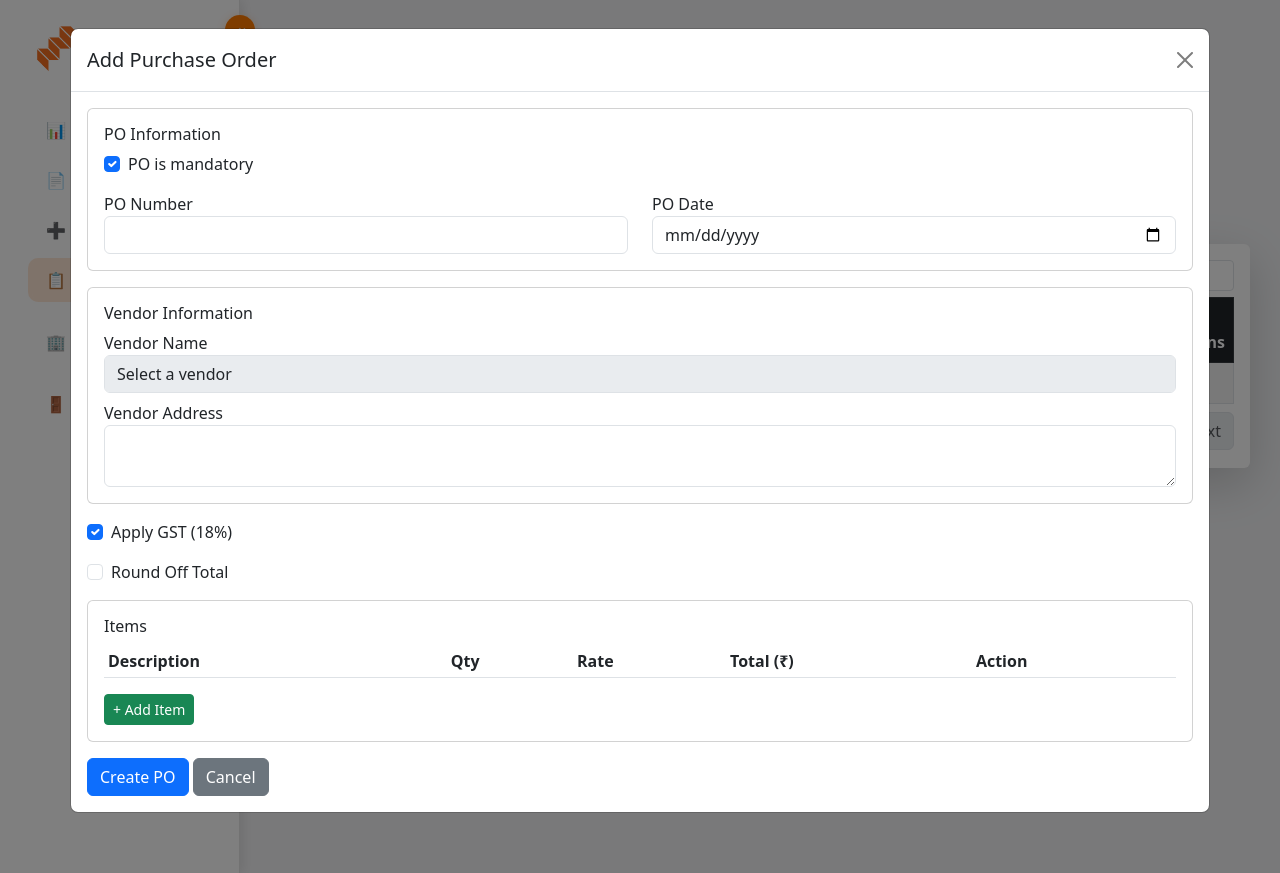
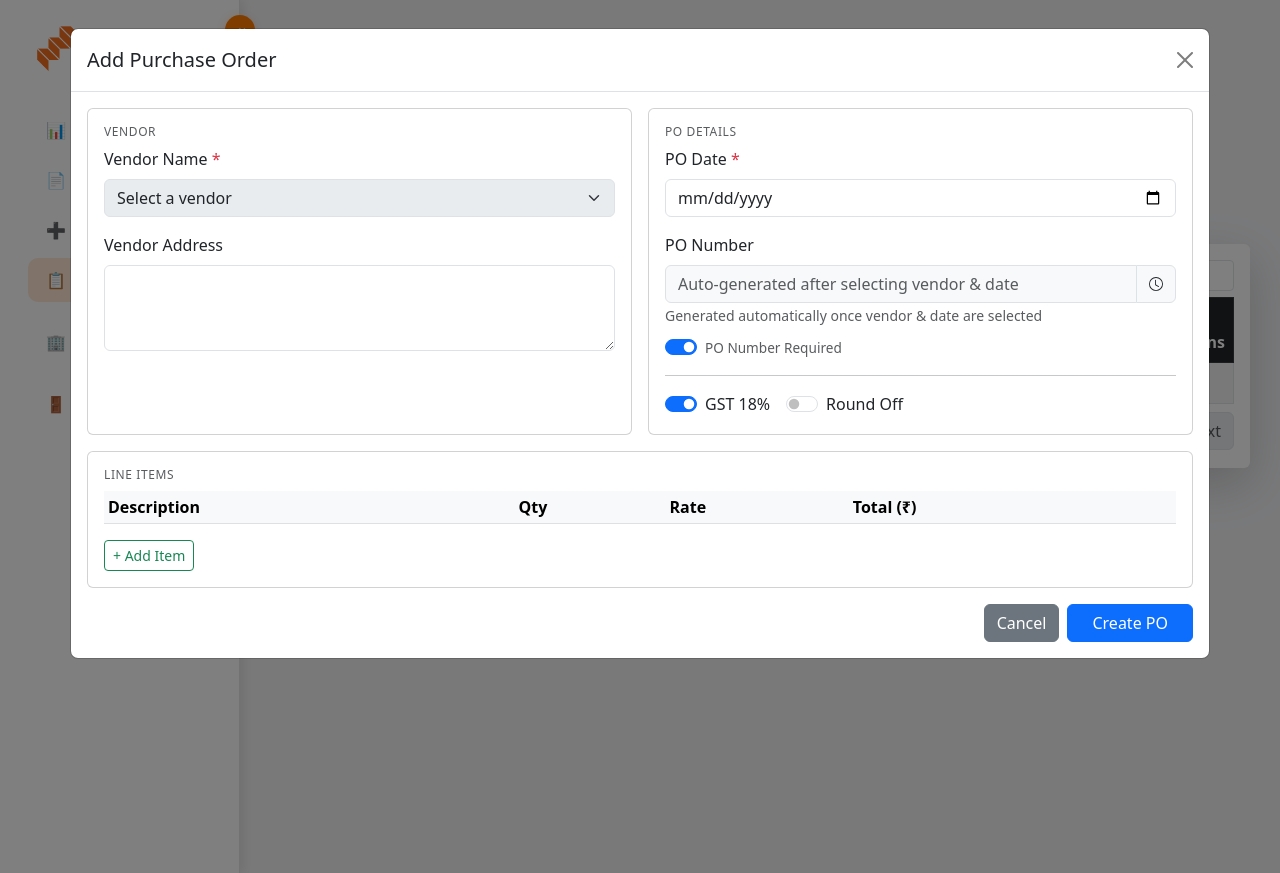
Before and after one commit to Tushar216-507/Invoice_System, a Flask app: page /po/list in a window 1280 px wide, after a click on "Add PO". Run offline with Flask 3, Linux system fonts and the light colour scheme; the visitor is signed in with stand-in values (Sample User, id 1); data that the repository does not hold is empty; parts of the project's set-up code (start-up, migrations or seed data) failed here and were passed over; some libraries are stand-ins or nearby versions.

Commit message:
feat: Enhance PO creation and editing forms with vendor and date dependencies

```diff
--- a/static/js/po-management.js
+++ b/static/js/po-management.js
@@ -145,7 +145,8 @@ function togglePOSection() {
     poFields.style.display = "flex";
     if (poNumberInput){
       poNumberInput.required = true;
-      poNumberInput.closest('.col-md-6').style.display = "block";
+      const colShow = poNumberInput.closest('.col-md-6');
+      if (colShow) colShow.style.display = "block";
     }
     if (poDateInput) poDateInput.required = true;
   } else {
@@ -155,7 +156,8 @@ function togglePOSection() {
       poNumberInput.value = "";
       poNumberInput.required = false;
       poNumberInput.readOnly = false;
-      poNumberInput.closest('.col-md-6').style.display = "none";
+      const colHide = poNumberInput.closest('.col-md-6');
+      if (colHide) colHide.style.display = "none";
     }
     if (poDateInput) {
       poDateInput.required = true;
@@ -163,6 +165,30 @@ function togglePOSection() {
   }
 
   updateVendorLockState();
+}
+
+function togglePONumberField(isRequired) {
+  const poNumberInput = document.getElementById("add_po_number");
+  const poNumberGroup = poNumberInput?.closest('.input-group');
+  const poNumberLabel = poNumberGroup?.previousElementSibling;
+
+  if (!poNumberInput) return;
+
+  if (isRequired) {
+    poNumberInput.placeholder = "Auto-generated after selecting vendor & date";
+    poNumberInput.readOnly = true;
+    poNumberInput.style.background = "#f8f9fa";
+    poNumberInput.style.color = "#6c757d";
+    // Re-trigger generation if vendor+date already selected
+    const vendor = document.getElementById("vendor_name")?.value;
+    if (vendor) fillVendorDetails(vendor);
+  } else {
+    poNumberInput.value = "";
+    poNumberInput.readOnly = false;
+    poNumberInput.style.background = "";
+    poNumberInput.style.color = "";
+    poNumberInput.placeholder = "Enter PO number manually";
+  }
 }
 
 function updateVendorLockState() {
@@ -330,8 +356,8 @@ function setupEditPOFormSubmission() {
 
     const payload = {
         items: items,
-        apply_gst: document.getElementById("apply_gst")?.checked,
-        apply_round_off: document.getElementById("apply_round_off")?.checked ?? false
+        apply_gst: document.getElementById("edit_apply_gst")?.checked ?? true,
+        apply_round_off: document.getElementById("edit_apply_round_off")?.checked ?? false
     };
 
     try {
@@ -396,7 +422,8 @@ function setupPOFormSubmission() {
     payload.apply_round_off = document.getElementById("apply_round_off")?.checked ?? false;
 
     if (isMandatory) {
-      payload.po_number = document.getElementById("add_po_number")?.value;
+      const poNumRequired = document.getElementById("po_number_required")?.checked ?? true;
+      payload.po_number = poNumRequired ? document.getElementById("add_po_number")?.value : null;
       const poDate = document.getElementById('po_date')?.value;
       payload.po_date = poDate ? poDate.split("-").reverse().join("/") : null;
     } else {
--- a/templates/po_list.html
+++ b/templates/po_list.html
@@ -99,38 +99,19 @@
 <div class="modal-body">
 <form id="addPOForm">
     <input type="hidden" id="csrf_token" value="{{ csrf_token() }}">
+    <input type="checkbox" id="is_po_mandatory" checked style="display:none;">
 
+    <!-- PO Info + Vendor side by side -->
+    <div class="row g-3 mb-3">
 
-<div class="card mb-3">
+        <!-- Left: Vendor -->
+        <div class="col-md-6">
+            <div class="card h-100">
             <div class="card-body">
-<h6>PO Information</h6>
-<div class="form-check mb-3">
-    <input class="form-check-input" type="checkbox" id="is_po_mandatory" checked>
-    <label class="form-check-label" for="is_po_mandatory">
-        PO is mandatory
-    </label>
-</div>
+                <h6 class="card-title text-muted text-uppercase" style="font-size:0.75rem;letter-spacing:0.05em;">Vendor</h6>
 
-<div class="row" id="poFields">
-    <div class="col-md-6">
-        <label>PO Number</label>
-        <input id="add_po_number" class="form-control" required>
-    </div>
-
-    <div class="col-md-6">
-        <label>PO Date</label>
-        <input id="po_date" type="date" class="form-control" required>
-    </div>
-</div>
-</div>
-</div>
-
-<div class="card mb-3">
-<div class="card-body">
-<h6>Vendor Information</h6>
-
-<label>Vendor Name</label>
-<select id="vendor_name" class="form-control" required>
+                <label class="form-label">Vendor Name <span class="text-danger">*</span></label>
+                <select id="vendor_name" class="form-select" required>
                     <option value="">Select a vendor</option>
                     {% for vendor in vendors %}
                         <option value="{{ vendor.vendor_name }}"
@@ -140,52 +121,85 @@
                     {% endfor %}
                 </select>
 
-<label class="mt-2">Vendor Address</label>
-<textarea id="vendor_address" class="form-control" rows="2" required></textarea>
+                <label class="form-label mt-3">Vendor Address</label>
+                <textarea id="vendor_address" class="form-control" rows="3" required></textarea>
+            </div>
+            </div>
+        </div>
+
+        <!-- Right: PO Details -->
+        <div class="col-md-6">
+            <div class="card h-100">
+            <div class="card-body">
+                <h6 class="card-title text-muted text-uppercase" style="font-size:0.75rem;letter-spacing:0.05em;">PO Details</h6>
+
+                <label class="form-label">PO Date <span class="text-danger">*</span></label>
+                <input id="po_date" type="date" class="form-control mb-3" required>
+
+                <label class="form-label">PO Number</label>
+                <div class="input-group">
+                    <input id="add_po_number" class="form-control" readonly
+                           placeholder="Auto-generated after selecting vendor &amp; date"
+                           style="background:#f8f9fa; color:#6c757d;">
+                    <span class="input-group-text" title="Auto-generated">
+                        <svg xmlns="http://www.w3.org/2000/svg" width="14" height="14" fill="currentColor" viewBox="0 0 16 16">
+                            <path d="M8 3.5a.5.5 0 0 0-1 0V9a.5.5 0 0 0 .252.434l3.5 2a.5.5 0 0 0 .496-.868L8 8.71V3.5z"/>
+                            <path d="M8 16A8 8 0 1 0 8 0a8 8 0 0 0 0 16zm7-8A7 7 0 1 1 1 8a7 7 0 0 1 14 0z"/>
+                        </svg>
+                    </span>
+                </div>
+                <small class="text-muted">Generated automatically once vendor &amp; date are selected</small>
+                <div class="form-check form-switch mt-2">
+                    <input class="form-check-input" type="checkbox" role="switch" id="po_number_required" checked
+                        onchange="togglePONumberField(this.checked)">
+                    <label class="form-check-label text-muted" for="po_number_required" style="font-size:0.85rem;">
+                        PO Number Required
+                    </label>
+                </div>
+
+                <hr class="my-3">
+
+                <!-- Toggles -->
+                <div class="d-flex gap-3">
+                    <div class="form-check form-switch">
+                        <input class="form-check-input" type="checkbox" role="switch" id="apply_gst" checked>
+                        <label class="form-check-label" for="apply_gst">GST 18%</label>
+                    </div>
+                    <div class="form-check form-switch">
+                        <input class="form-check-input" type="checkbox" role="switch" id="apply_round_off">
+                        <label class="form-check-label" for="apply_round_off">Round Off</label>
+                    </div>
+                </div>
 
             </div>
             </div>
-
-<div class="form-check mb-3">
-    <input class="form-check-input" type="checkbox" id="apply_gst" checked>
-    <label class="form-check-label">
-        Apply GST (18%)
-    </label>
         </div>
 
-<div class="form-check mb-3">
-    <input class="form-check-input" type="checkbox" id="apply_round_off">
-    <label class="form-check-label">
-        Round Off Total
-    </label>
     </div>
 
-<div class="card">
+    <!-- Items -->
+    <div class="card mb-3">
     <div class="card-body">
-
-<h6>Items</h6>
-
-<table class="table table-sm">
-<thead>
+        <h6 class="card-title text-muted text-uppercase" style="font-size:0.75rem;letter-spacing:0.05em;">Line Items</h6>
+        <table class="table table-sm table-hover">
+        <thead class="table-light">
         <tr>
             <th>Description</th>
             <th>Qty</th>
             <th>Rate</th>
             <th>Total (₹)</th>
-    <th>Action</th>
+            <th></th>
         </tr>
         </thead>
         <tbody id="itemsBody"></tbody>
         </table>
-
-<button type="button" class="btn btn-success btn-sm" onclick="addItemRow()">+ Add Item</button>
-
+        <button type="button" class="btn btn-outline-success btn-sm" onclick="addItemRow()">+ Add Item</button>
     </div>
     </div>
 
-<div class="mt-3">
-    <button class="btn btn-primary">Create PO</button>
-    <button class="btn btn-secondary" data-bs-dismiss="modal">Cancel</button>
+    <div class="d-flex justify-content-end gap-2">
+        <button type="button" class="btn btn-secondary" data-bs-dismiss="modal">Cancel</button>
+        <button type="submit" class="btn btn-primary px-4">Create PO</button>
     </div>
 
 </form>
@@ -205,62 +219,89 @@
     <button class="btn-close" data-bs-dismiss="modal"></button>
 </div>
 
+<!-- Edit PO Form -->
 <div class="modal-body">
-
 <form id="editPOForm">
     <input type="hidden" id="edit_po_id">
 
-<!-- ===== PO HEADER FIELDS ===== -->
-<div class="row mb-3">
+    <!-- Vendor + PO Details side by side -->
+    <div class="row g-3 mb-3">
 
+        <!-- Left: Vendor -->
         <div class="col-md-6">
-    <label>PO Number</label>
-    <input id="edit_po_number" class="form-control" required readonly style="background-color: #f0f0f0;">
-    <small class="text-muted">Auto-generated when vendor is selected</small>
+            <div class="card h-100">
+            <div class="card-body">
+                <h6 class="card-title text-muted text-uppercase" style="font-size:0.75rem;letter-spacing:0.05em;">Vendor</h6>
+
+                <label class="form-label">Vendor Name <span class="text-danger">*</span></label>
+                <input type="text" id="edit_vendor_name" class="form-control" required>
+
+                <label class="form-label mt-3">Vendor Address</label>
+                <textarea id="edit_vendor_address" class="form-control" rows="3"></textarea>
+            </div>
+            </div>
         </div>
 
-    <div class="col-md-4">
-        <label class="form-label">PO Date</label>
-        <input type="date" id="edit_po_date" class="form-control" required>
+        <!-- Right: PO Details -->
+        <div class="col-md-6">
+            <div class="card h-100">
+            <div class="card-body">
+                <h6 class="card-title text-muted text-uppercase" style="font-size:0.75rem;letter-spacing:0.05em;">PO Details</h6>
+
+                <label class="form-label">PO Date <span class="text-danger">*</span></label>
+                <input type="date" id="edit_po_date" class="form-control mb-3" required>
+
+                <label class="form-label">PO Number</label>
+                <input id="edit_po_number" class="form-control" readonly
+                       style="background:#f8f9fa; color:#6c757d;">
+                <small class="text-muted">Auto-generated from vendor &amp; date</small>
+
+                <hr class="my-3">
+
+                <!-- Toggles -->
+                <div class="d-flex gap-3">
+                    <div class="form-check form-switch">
+                        <input class="form-check-input" type="checkbox" role="switch" id="edit_apply_gst" checked>
+                        <label class="form-check-label" for="edit_apply_gst">GST 18%</label>
+                    </div>
+                    <div class="form-check form-switch">
+                        <input class="form-check-input" type="checkbox" role="switch" id="edit_apply_round_off">
+                        <label class="form-check-label" for="edit_apply_round_off">Round Off</label>
+                    </div>
                 </div>
 
-    <div class="col-md-4">
-        <label class="form-label">Vendor Name</label>
-        <input type="text" id="edit_vendor_name" class="form-control" required>
             </div>
-
-    <div class="col-md-12 mt-2">
-        <label class="form-label">Vendor Address</label>
-        <textarea id="edit_vendor_address" class="form-control" rows="2"></textarea>
+            </div>
         </div>
 
     </div>
 
-<hr>
-
-<!-- ===== ITEMS TABLE ===== -->
-<table class="table table-sm">
-<thead>
+    <!-- Items -->
+    <div class="card mb-3">
+    <div class="card-body">
+        <h6 class="card-title text-muted text-uppercase" style="font-size:0.75rem;letter-spacing:0.05em;">Line Items</h6>
+        <table class="table table-sm table-hover">
+        <thead class="table-light">
         <tr>
             <th>Description</th>
             <th>Qty</th>
             <th>Rate</th>
-    <th>Total</th>
-    <th>Action</th>
+            <th>Total (₹)</th>
+            <th></th>
         </tr>
         </thead>
         <tbody id="editItemsBody"></tbody>
         </table>
+        <button type="button" class="btn btn-outline-success btn-sm" onclick="addEditItemRow()">+ Add Item</button>
+    </div>
+    </div>
 
-<button type="button" class="btn btn-success btn-sm" onclick="addEditItemRow()">+ Add Item</button>
-
-<div class="mt-3">
-    <button class="btn btn-primary">Save Changes</button>
-    <button class="btn btn-secondary" data-bs-dismiss="modal">Cancel</button>
+    <div class="d-flex justify-content-end gap-2">
+        <button type="button" class="btn btn-secondary" data-bs-dismiss="modal">Cancel</button>
+        <button type="submit" class="btn btn-primary px-4">Save Changes</button>
     </div>
 
 </form>
-
 </div>
 
 </div>
@@ -289,19 +330,18 @@ $(document).ready(function() {
     const table = $('#poTable').DataTable({
         "pageLength": 10,
         "lengthMenu": [[10, 25, 50, -1], [10, 25, 50, "All"]],
-        "order": [[6, "desc"]],
+        "order": [],
         "searching": true,
         "columnDefs": [
             { "orderable": false, "targets": 7 }
         ]
     });
 
-    // 🔥 CUSTOM DATE FILTER
     $.fn.dataTable.ext.search.push(function(settings, data, dataIndex) {
         let min = document.getElementById('fromDate').value;
         let max = document.getElementById('toDate').value;
 
-        let poDate = data[1]; // 👉 PO Date column (index 1)
+        let poDate = data[1];
 
         if (!poDate) return true;
 
@@ -315,12 +355,12 @@ $(document).ready(function() {
         return true;
     });
 
-    // 🔥 TRIGGER FILTER
+
     $('#fromDate, #toDate').on('change', function() {
         table.draw();
     });
 
-    // 🔥 CLEAR BUTTON
+
     $('#clearDateFilter').on('click', function() {
         $('#fromDate').val('');
         $('#toDate').val('');
```
Lines whose indentation alone changed are shown as unchanged.
